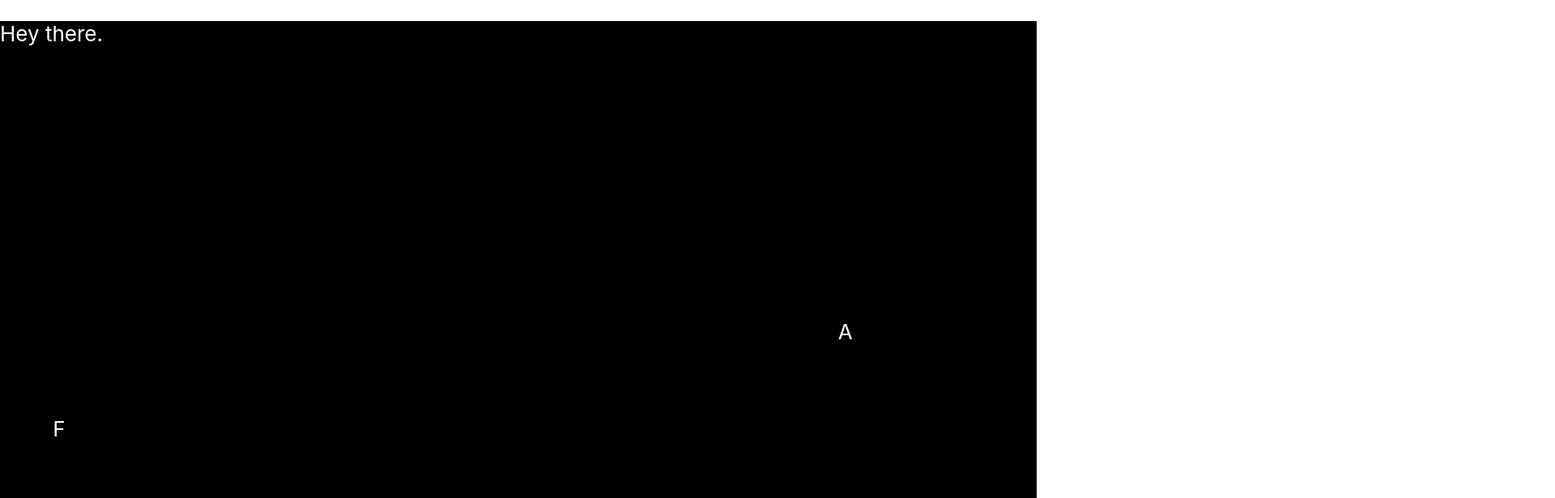
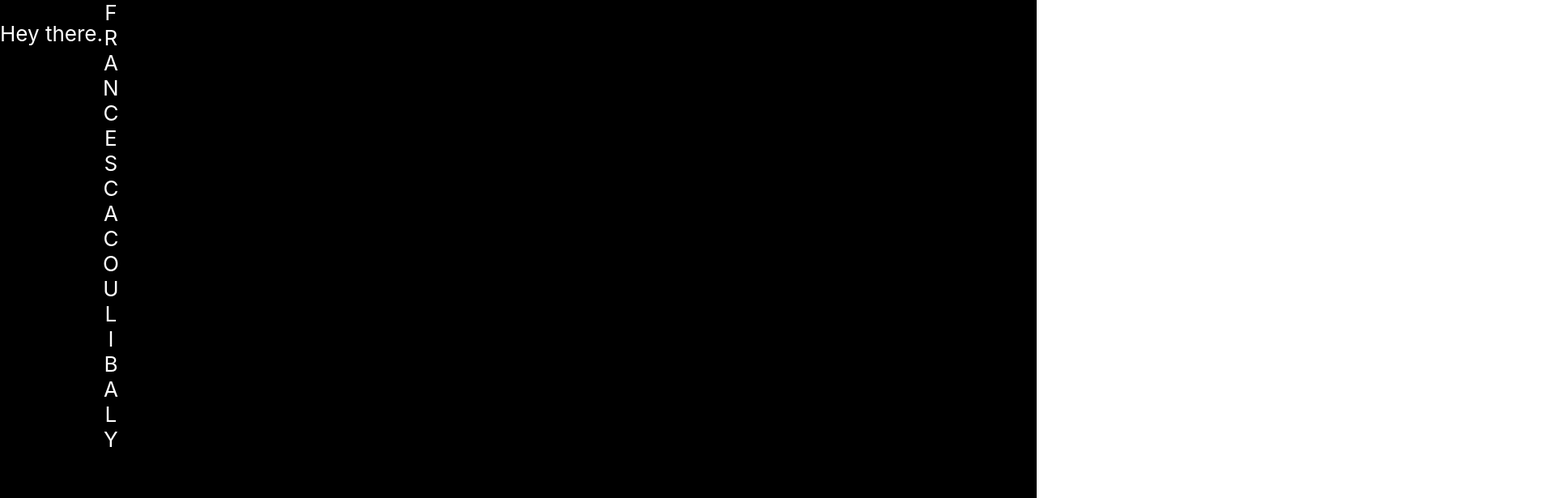
Before and after one commit to FranCoulibaly/portfolio-23, a React (Create React App) app: page / in a window 1280 px wide. Shown: the top 615 px of the page at 81% size, 1920 px wide, since content can reach past the window. Built offline with nearby package versions, Linux system fonts and the light colour scheme.

Commit message:
header component streamlined

```diff
--- a/src/App.css
+++ b/src/App.css
@@ -1,9 +1,12 @@
 .App {
-  /* text-align: center; */
+  text-align: center;
   background-color: #000000;
   min-height: 100vh;
   color: white;
-  font-size: calc(10px + 2vmin);
+  font-size: calc(10px + 2vmin); display: flex;
+  /* flex-direction: column;
+  align-items: center; */
+  /* justify-content: center; */
 }
 
 /* .App-header {
--- a/src/App.tsx
+++ b/src/App.tsx
@@ -1,32 +1,23 @@
-import React from 'react';
+import React, { createRef, HTMLAttributes, useLayoutEffect, useRef, useState } from 'react';
 import logo from './logo.svg';
 import Header from './Header';
 import './App.css';
+import ScrollTrigger from 'gsap/ScrollTrigger';
+import { gsap } from "gsap";
+
 
 function App() {
+   const parentContainer = useRef(null);
+
   return (
-    <div className="App">
+    <div className="App" >
         <p>
           Hey there.
         </p>
-        <Header letter={"F"} />
-        <Header letter={"R"} />
-        <Header letter={"A"} />
-        <Header letter={"N"} />
-        <Header letter={"C"} />
-        <Header letter={"E"} />
-        <Header letter={"S"} />
-        <Header letter={"C"} />
-        <Header letter={"A"} />
-        <Header letter={"C"} />
-        <Header letter={"O"} />
-        <Header letter={"U"} />
-        <Header letter={"L"} />
-        <Header letter={"I"} />
-        <Header letter={"B"} />
-        <Header letter={"A"} />
-        <Header letter={"L"} />
-        <Header letter={"Y"} />
+        <div ref={parentContainer}>
+          <Header />
+
+        </div>
     </div>
   );
 }
--- a/src/Header.tsx
+++ b/src/Header.tsx
@@ -1,4 +1,4 @@
-import React, { useLayoutEffect, useRef } from "react";
+import React, { ReactNode, useLayoutEffect, useRef } from "react";
 import { gsap } from "gsap";
 import ScrollTrigger from 'gsap/ScrollTrigger';
 
@@ -6,41 +6,69 @@
 
 export interface Props {
     letter: string;
-
 }
 
 
-const Header = (props: Props) => {
-    // const windowSize = useRef([window.innerWidth, window.innerHeight]);
+
+const Header = () => {
     const letterRef = useRef<HTMLDivElement>(null);
     const container = useRef<HTMLDivElement>(null);
+
+    let name: string = "FRANCESCA COULIBALY";
+    let nameArr: string[] = Array.from(name);
+
     useLayoutEffect(function(): any {
-        gsap.fromTo(letterRef.current,
-        {
-            x: "random(0, 1400)",
-            y: "random(0, 900)",
-        },
-        {
-            duration: Math.random() * 1000,
-            x: "random(0, 1440)",
-            y: "random(0, 900)",
-        });
-        gsap.to(letterRef.current, {
-            scrollTrigger: container.current,
-            x: "0",
-            start: "bottom center"
-            // markers: {startColor: "blue", endColor: "red"},
-        });
+        let tl = gsap.timeline();
+        let letters = gsap.utils.toArray(letterRef.current);
 
-    }, []);
+        console.log("letters:", letters);
+        console.log("letterref:", letterRef);
+        console.log("letterref current:", letterRef.current);
+        // letters.forEach(letterRef => {
+        //     gsap.fromTo(letterRef)
+        // });
+        // let randomLetters = gsap.fromTo(letterRef,
+        //  {
+        //      x: "random(0, 1400)",
+        //      y: "random(0, 900)",
+        //  },
+        //  {
+        //      duration: Math.random() * 1000,
+        //      x: "random(0, 1440)",
+        //      y: "random(0, 900)",
+        //  });
+
+        //  tl.randomLetters;
+
+
+
+        //  let snapLetters = gsap.to(letterRef.current, {
+        //      x: 0,
+        //      y: 0,
+        //      duration: 2,
+        //  })
+
+        //  ScrollTrigger.create({
+        //      trigger: container.current,
+        //      // pin: container.current,
+        //      start: "bottom",
+        //      animation: snapLetters,
+        //      markers: true,
+
+        //  });
+     }, []);
 
 
     return(
-        <div>
-            <div className="name" ref={container} >
-                <div className="letter" ref={letterRef}>
-                    <div>{props.letter}</div>
+        <div className="container" ref={container}>
+            <div className="name">
+            {
+            nameArr.map((value, key) => {
+            return <div key={key} className="letter" ref={letterRef}>
+                    <div>{value}</div>
                 </div>
+                })
+            }
             </div>
         </div>
     )
--- a/tsconfig.json
+++ b/tsconfig.json
@@ -1,6 +1,6 @@
 {
   "compilerOptions": {
-    "target": "es5",
+    "target": "es6",
     "lib": [
       "dom",
       "dom.iterable",
```
